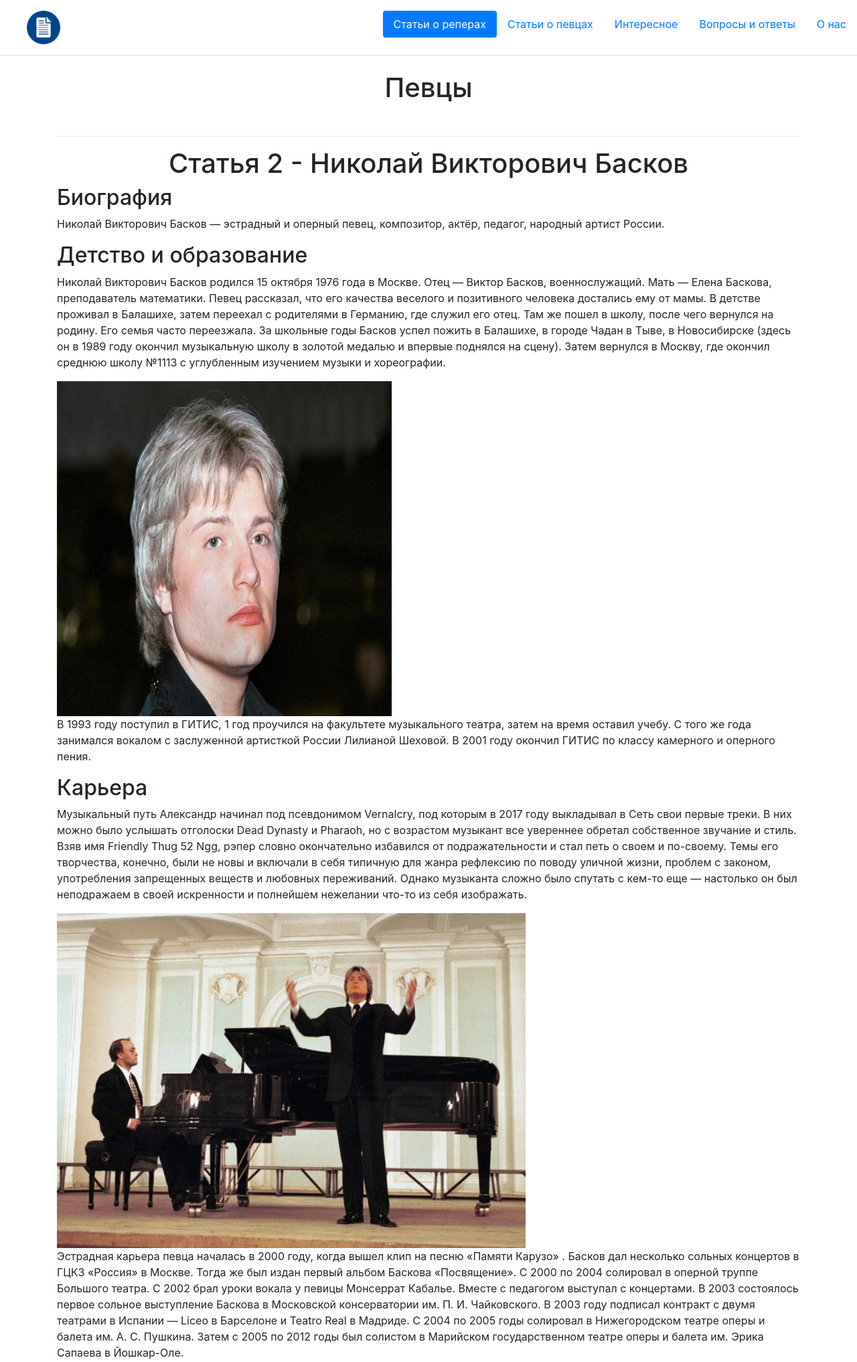
After one commit to IIIKA8/django_myfirst, a Django app: page /article2_UNKI in a window 1280 px wide. The commit adds this page. Shown: the top 2033 px of the page at 67% size. Run offline with Django 4.2, Linux system fonts and the light colour scheme; parts of the project's set-up code (start-up, migrations or seed data) failed here and were passed over; some libraries are stand-ins or nearby versions.

Commit message:
code review, bug fixes, adding new articles

```diff
--- a/myfirst/apps/pages/urls.py
+++ b/myfirst/apps/pages/urls.py
@@ -1,8 +1,9 @@
 from django.urls import path
 from . import views
-from .views import get_article
+
 
 urlpatterns = [
-    path('', views.index, name='index'),
-    path('get_article/<str:article_name>/', get_article, name='get_article'),
+    path('', views.base, name='base'),
+    path('article1_FrendlyThug52NGG', views.article1, name='article1'),
+    path('article2_UNKI', views.article2, name='article2')
 ]
--- a/myfirst/apps/pages/views.py
+++ b/myfirst/apps/pages/views.py
@@ -1,10 +1,12 @@
 from django.http import HttpResponse
 from django.shortcuts import render, get_object_or_404
 
+def base(request):
+    return render(request, 'base.html')
 
 
-def index(request):
-    return render(request, 'index.html')
+def article1(request):
+    return render(request, 'article/article1_FrendlyThug52NGG.html')
 
-def get_article(request, article_name):
-    return render(request, f'article_about_rapers/{article_name}.html')
+def article2(request):
+    return render(request, 'article/article2_UNKI.html')
--- a/myfirst/settings.py
+++ b/myfirst/settings.py
@@ -8,7 +8,7 @@ BASE_DIR = Path(__file__).resolve().parent.parent
 PROJECT_ROOT = os.path.dirname(__file__)
 sys.path.insert(0, os.path.join(PROJECT_ROOT, "apps"))
 
-CONFIG_PATH = 'D:/proect_py/Stepik/myfirst/myfirst/apps/conf.ini'
+CONFIG_PATH = 'D:\proect_py\Stepik\myfirst\conf.ini'
 CONFIG_FILE = configparser.ConfigParser()
 CONFIG_FILE.read(CONFIG_PATH)
 SECRET_KEY = CONFIG_FILE.get('Django', 'key')
--- /dev/null
+++ b/myfirst/templates/article/article2_UNKI.html
@@ -0,0 +1,90 @@
+{% extends 'index.html' %}
+{% load static %}
+{% block content %}
+<div class="stat2" id="stat2_id">
+    <div class="first_element" id="first_element" align="center">
+        <h1 class="name_in_first">Певцы</h1> <br>
+        <hr class="hr1">
+    </div>
+
+     </div>
+        <center><h1>Статья 2 - Николай Викторович Басков </h1></center>
+        <div class="text" text-align="Times New Roman Italic" >
+            <h2 id="tableofcontents_bio">Биография</h2>
+            <p>Николай Викторович Басков — эстрадный и оперный певец, композитор, актёр, педагог, народный артист России.
+            </p>
+
+            <h2 id="tableofcontents1">Детство и образование</h2>
+            <p> Николай Викторович Басков родился 15 октября 1976 года в Москве. Отец — Виктор Басков, военнослужащий.
+                Мать — Елена Баскова, преподаватель математики.
+                Певец рассказал, что его качества веселого и позитивного человека достались ему от мамы.
+
+                В детстве проживал в Балашихе, затем переехал с родителями в Германию, где служил его отец.
+                Там же пошел в школу, после чего вернулся на родину. Его семья часто переезжала.
+                За школьные годы Басков успел пожить в Балашихе, в городе Чадан в Тыве, в Новосибирске
+                (здесь он в 1989 году окончил музыкальную школу в золотой медалью и впервые поднялся на сцену).
+                Затем вернулся в Москву, где окончил среднюю школу №1113 c углубленным изучением музыки и хореографии.
+
+            </p>
+
+            <img class="logo" src="{% static 'pic/baskov1.png' %}" alt="" width="500" height="500">
+            <p>
+                В 1993 году поступил в ГИТИС, 1 год проучился на факультете музыкального театра, затем на время оставил учебу.
+                С того же года занимался вокалом с заслуженной артисткой России Лилианой Шеховой.
+                В 2001 году окончил ГИТИС по классу камерного и оперного пения.
+            </p>
+            <h2 id="tableofcontents2">Карьера</h2>
+            <p>
+                Музыкальный путь Александр начинал под псевдонимом Vernalcry, под которым в 2017 году выкладывал в Сеть свои первые треки.
+                В них можно было услышать отголоски Dead Dynasty и Pharaoh, но с возрастом музыкант все увереннее обретал собственное звучание и стиль.
+                Взяв имя Friendly Thug 52 Ngg, рэпер словно окончательно избавился от подражательности и стал петь о своем и по-своему.
+                Темы его творчества, конечно, были не новы и включали в себя типичную для жанра рефлексию по поводу уличной жизни,
+                проблем с законом, употребления запрещенных веществ и любовных переживаний.
+                Однако музыканта сложно было спутать с кем-то еще — настолько он был неподражаем в своей искренности и
+                полнейшем нежелании что-то из себя изображать.
+            </p>
+
+            <img class="logo" src="{% static 'pic/baskov2.png' %}" alt="" width="700" height="500">
+            <p>
+               Эстрадная карьера певца началась в 2000 году, когда вышел клип на песню «Памяти Карузо» .
+                Басков дал несколько сольных концертов в ГЦКЗ «Россия» в Москве.
+                Тогда же был издан первый альбом Баскова «Посвящение».
+
+                С 2000 по 2004 солировал в оперной труппе Большого театра. С 2002 брал уроки вокала у певицы Монсеррат Кабалье.
+                Вместе с педагогом выступал с концертами.
+                В 2003 состоялось первое сольное выступление Баскова в Московской консерватории им. П. И. Чайковского.
+
+                В 2003 году подписал контракт с двумя театрами в Испании — Liceo в Барселоне и Teatro Real в Мадриде.
+
+                С 2004 по 2005 годы солировал в Нижегородском театре оперы и балета им. А. С. Пушкина.
+                Затем с 2005 по 2012 годы был солистом в Марийском государственном театре оперы и балета им.
+                Эрика Сапаева в Йошкар-Оле.
+
+
+            </p>
+
+            <img class="logo" src="{% static 'pic/baskov3.png' %}" alt="" width="700" height="500">
+            <p>
+                С 2000 по 2018 годы выпустил несколько альбомов. Среди них — «Посвящение на бис»,
+                «Мне 25», «Никогда не говори прощай». Последний его диск «Christmas songs» увидел свет в 2018 году.
+
+                За плечами Баскова несколько ТВ-мюзиклов: «Золушка» (2002), «Снежная королева» (2003),
+                «Королевство кривых зеркал» (2007), «Золотой ключик» (2009) и др. Сыграл камео в сериалах
+                «Моя прекрасная няня», «Воронины». Озвучивал мультипликационные ленты «История игрушек: Большой побег»
+                (2010), «История игрушек: Гавайские каникулы» (2011).
+
+                Николай Басков вел несколько шоу на ТВ, в частности, «Дом» на ТНТ, «Брачное агентство Николая Баскова»,
+                «Субботний вечер» на канале «Россия-1», «Большая маленькая звезда» на СТС.
+                В 2005-2006 годах участвовал в игре «Что? Где? Когда?» в составе команды Михаила Барщевского.
+                С 2021 года ведет программы «Утренняя почта с Николаем Басковым» и «Дуэты» на канале «Россия-1».
+
+                В 2011-2016 годы занимал должность профессора кафедры вокала МГГУ им. М. А. Шолохова.
+                С 2016 преподает на музыкальном факультете Института изящных искусств МПГУ.
+                Автор нескольких монографий и научных статей (например, «Мадаптация в истории музыкального искусства»).
+
+            </p>
+
+        </div>
+    </div>
+
+{% endblock %}
--- a/myfirst/templates/index.html
+++ b/myfirst/templates/index.html
@@ -6,7 +6,6 @@
     <title>Статьи реперов</title>
     <link rel="stylesheet" href="{% static 'css/base.css' %}" >
     <link rel="stylesheet" href="https://stackpath.bootstrapcdn.com/bootstrap/4.5.2/css/bootstrap.min.css">
-    <script src="https://code.jquery.com/jquery-3.6.0.min.js"></script>
 </head>
 <body>
     <div class="container_main" id="container_main_id">
@@ -17,19 +16,20 @@
             </a>
 
             <ul class="nav nav-pills">
-                <li class="nav-item"><a href="#" class="nav-link active" data-article="article1_FrendlyThug52NGG">Статьи о реперах</a></li>
-                <li class="nav-item"><a href="#" class="nav-link" data-article="article2_UNKI">Статьи о певцах</a></li>
-                <li class="nav-item"><a href="#" class="nav-link" data-article="article3_Rocket">Интересное</a></li>
-                <li class="nav-item"><a href="#" class="nav-link" data-article="article4_BushidoJo">Вопросы и ответы</a></li>
-                <li class="nav-item"><a href="#" class="nav-link" data-article="article_main">О нас</a></li>
+                <li class="nav-item"><a href="/article1_FrendlyThug52NGG" class="nav-link active" >Статьи о реперах</a></li>
+                <li class="nav-item"><a href="/article2_UNKI" class="nav-link" >Статьи о певцах</a></li>
+                <li class="nav-item"><a href="#" class="nav-link" >Интересное</a></li>
+                <li class="nav-item"><a href="#" class="nav-link" >Вопросы и ответы</a></li>
+                <li class="nav-item"><a href="#" class="nav-link" >О нас</a></li>
             </ul>
         </header>
     </div>
 
 
 
-    <div id="content" class="container">
-        {% include 'article_about_rapers/article1_FrendlyThug52NGG.html' %}
+     <div id="content" class="container">
+        {% block content %}
+        {% endblock %}
     </div>
 
 
@@ -49,32 +49,6 @@
   </footer>
 
 
-    <script>
-        $(document).ready(function() {
-            $('a[data-article]').on('click', function(e) {
-                e.preventDefault();
-                var article = $(this).data('article');
-
-                // Удаляем aria-current="page" у всех ссылок
-                $('a[data-article]').removeClass('active').removeAttr('aria-current');
-
-                // Добавляем aria-current="page" к текущей ссылке
-                $(this).addClass('active').attr('aria-current', 'page');
-
-                $.ajax({
-                    url: '/get_article/' + article + '/',
-                    method: 'GET',
-                    success: function(data) {
-                        $('#content').html(data); // Обновляем содержимое #content новыми данными
-                    },
-                    error: function(xhr, status, error) {
-                        console.error('Ошибка загрузки статьи:', error);
-                    }
-                });
-            });
-        });
-    </script>
-
 
 </body>
 </html>
--- a/static/css/base.css
+++ b/static/css/base.css
@@ -32,3 +32,32 @@
 .dropdown-toggle:not(:focus) {
   outline: 0;
 }
+
+.card {
+    display: flex;
+    flex-direction: column;
+    height: 100%;
+}
+
+.card-img-top {
+    height: 200px;
+    object-fit: cover;
+}
+
+.card-body {
+    flex: 1;
+    display: flex;
+    flex-direction: column;
+}
+
+.card-title {
+    flex: 0;
+}
+
+.card-text {
+    flex: 1;
+}
+
+.btn-primary {
+    align-self: flex-end;
+}
```
Also changed, not shown: myfirst/templates/article/article1_FrendlyThug52NGG.html (renamed from myfirst/templates/article_about_rapers/article1_FrendlyThug52NGG.html, +7 -12 lines), myfirst/templates/article_about_rapers/article2_UNKI.html (deleted, +0 -14 lines), myfirst/templates/base.html (added, +39 -0 lines), myfirst/templates/article/article3_interesting.html (renamed from myfirst/templates/article_about_rapers/article3_Rocket.html), myfirst/templates/article/article4_BushidoJo.html (renamed from myfirst/templates/article_about_rapers/article4_BushidoJo.html), myfirst/templates/article/article_main.html (renamed from myfirst/templates/article_about_rapers/article_main.html), static/pic/52NGG1.jpg (renamed from static/pic/XEA725vFdys.jpg), static/pic/52NGG2.jpg (renamed from static/pic/maxresdefault.jpg), static/pic/baskov1.png (added), static/pic/baskov2.png (added), static/pic/baskov3.png (added).
